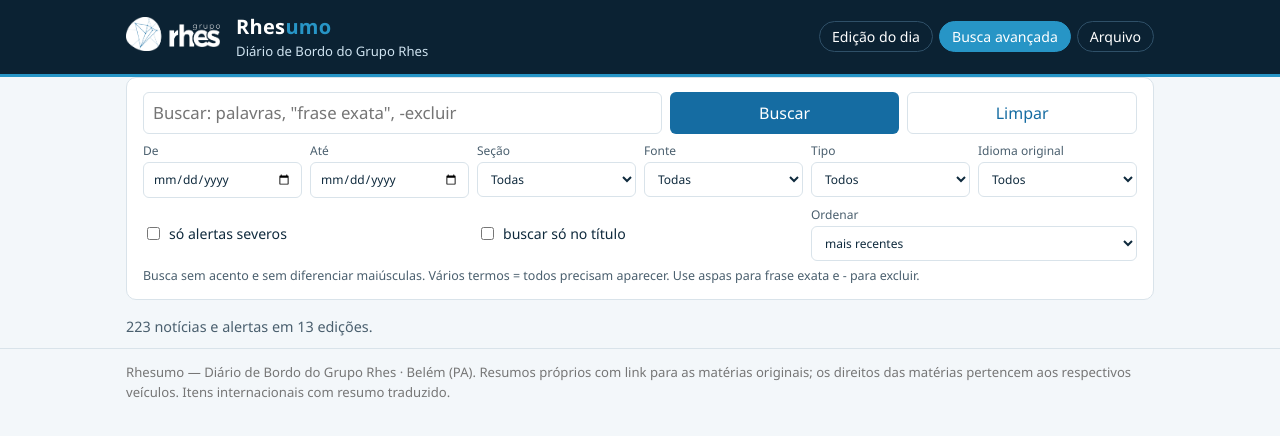
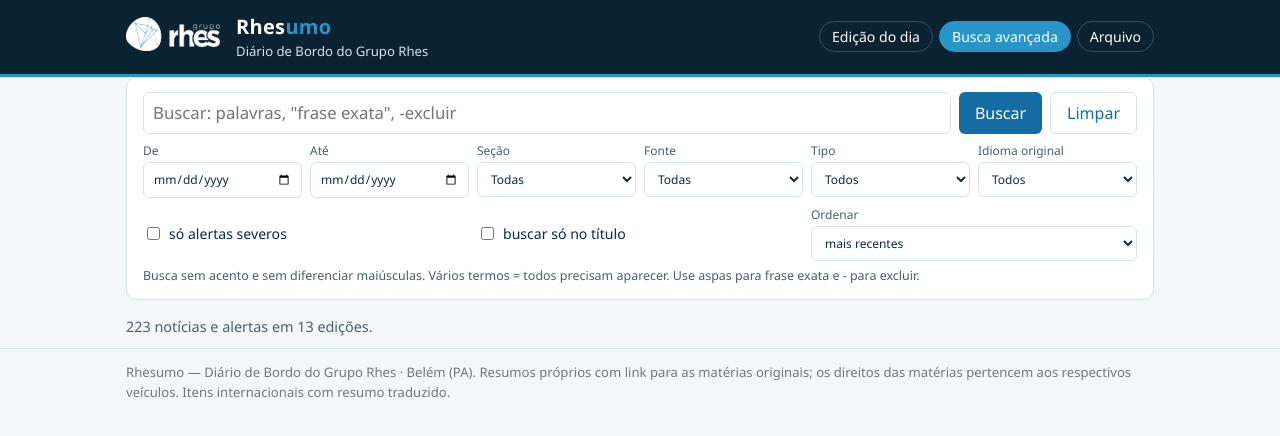
Before and after one commit to marcelomicucci/rhesumo, a plain HTML site: page index.html in a window 1280 px wide. Both pictures are taken after a click on the link "Busca avançada". Drawn offline with Linux system fonts and the light colour scheme.

Commit message:
Ajuste nos botoes da busca

```diff
--- a/style.css
+++ b/style.css
@@ -63,3 +63,4 @@ mark{background:var(--hl);color:inherit;padding:0 1px;border-radius:2px}
 footer.rod{border-top:1px solid var(--line);padding:14px 0 30px;font-size:.82rem;color:var(--gray)}
 .vazio{padding:30px 0;color:var(--ink2)}
 @media (max-width:600px){.manchete h1{font-size:1.35rem}header.top nav{margin-left:0}}
+.busca .linha>button{flex:0 0 auto}
```
